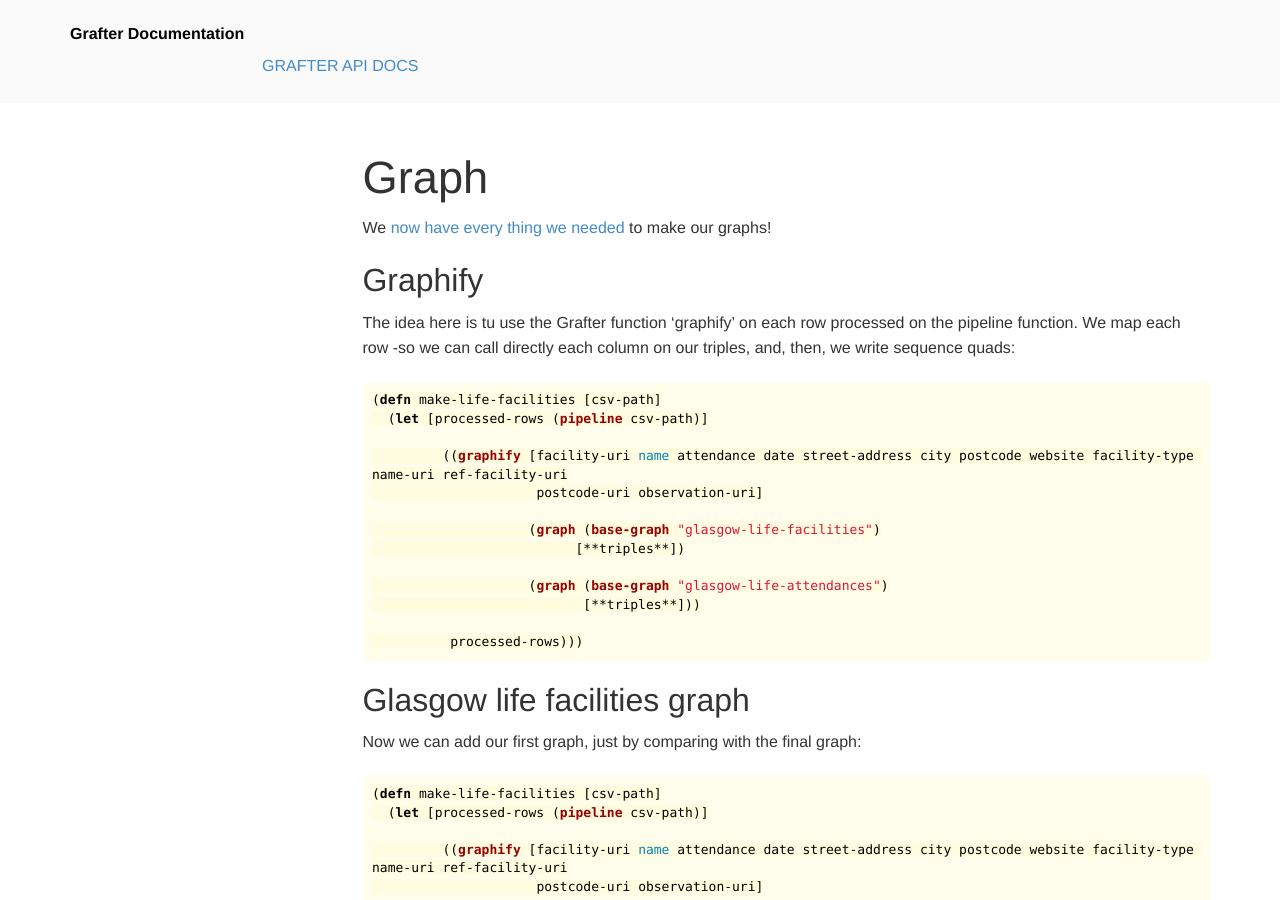
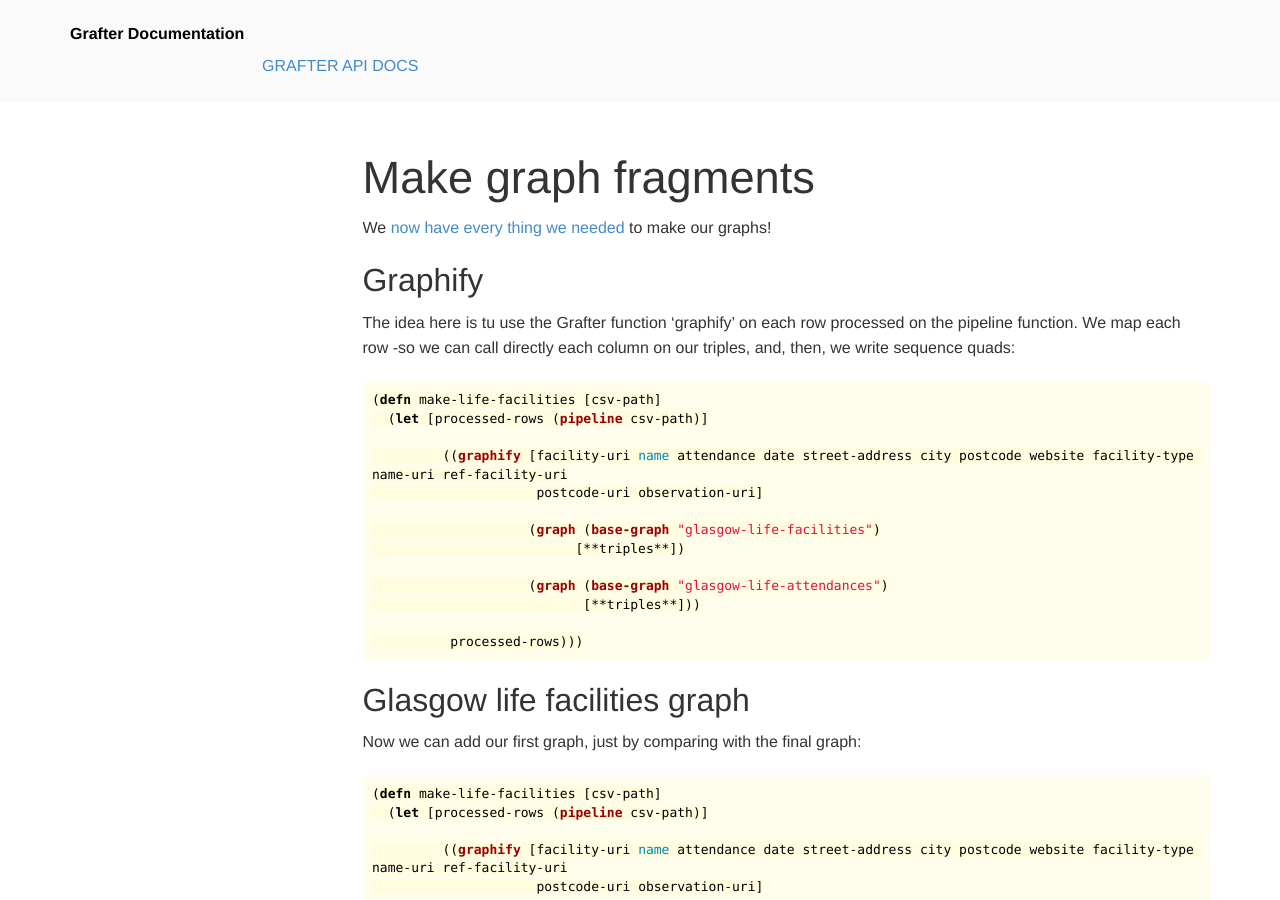
Before and after one commit to Swirrl/grafter-docs, a Jekyll site: the page built from _tutorials/931_graph.md, in a window 1280 px wide and 900 px high. Built offline with Jekyll 4.4.1, drawn with Linux system fonts in a browser that asks for light colours.

Commit message:
tuto: make graph -> change title

```diff
--- a/_tutorials/931_graph.md
+++ b/_tutorials/931_graph.md
@@ -1,9 +1,9 @@
 ---
 layout: page
-title: Graph
+title: Make graph fragments
 ---
 
-# Graph
+# Make graph fragments
 
 We [now have every thing we needed](921_pipeline.html) to make our graphs!
 
```
